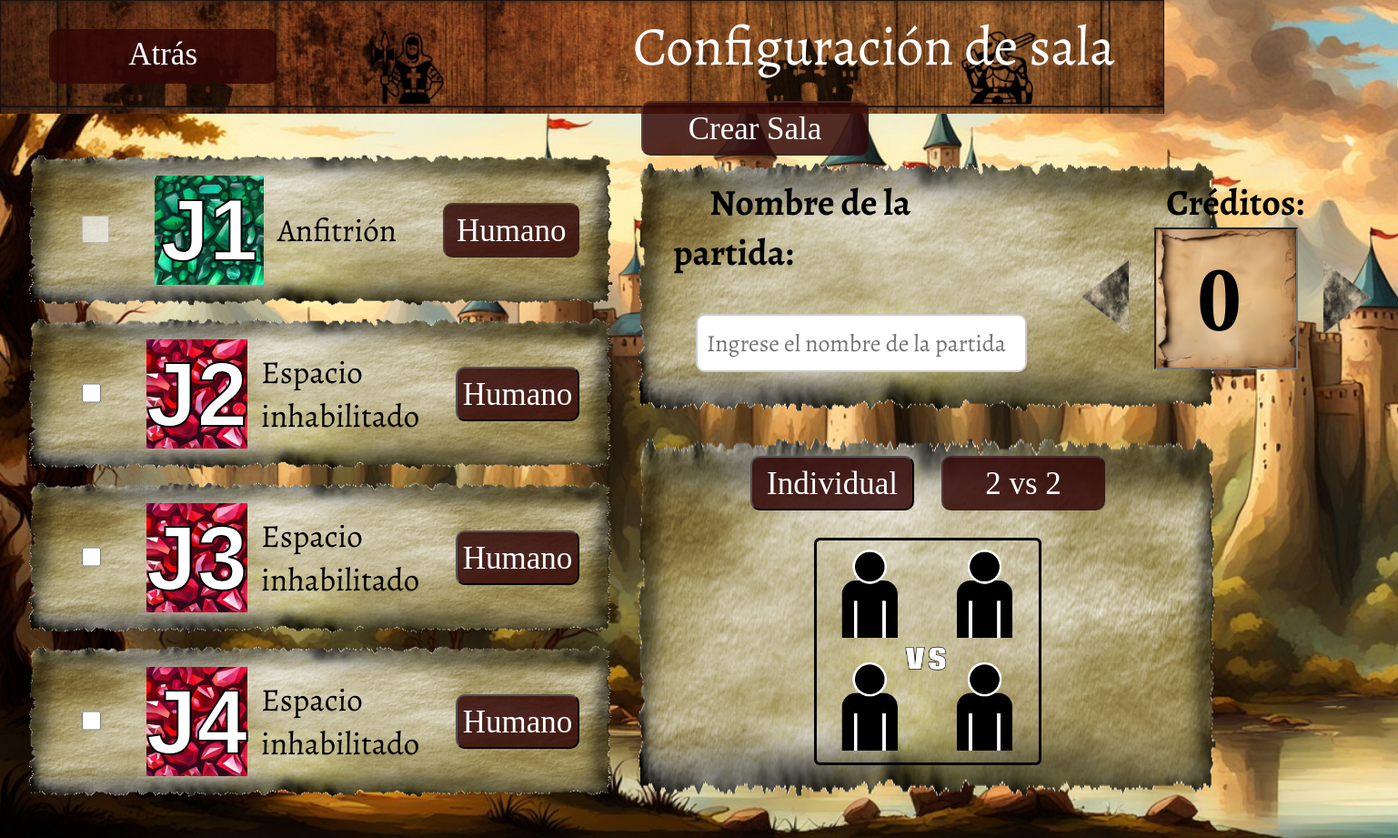
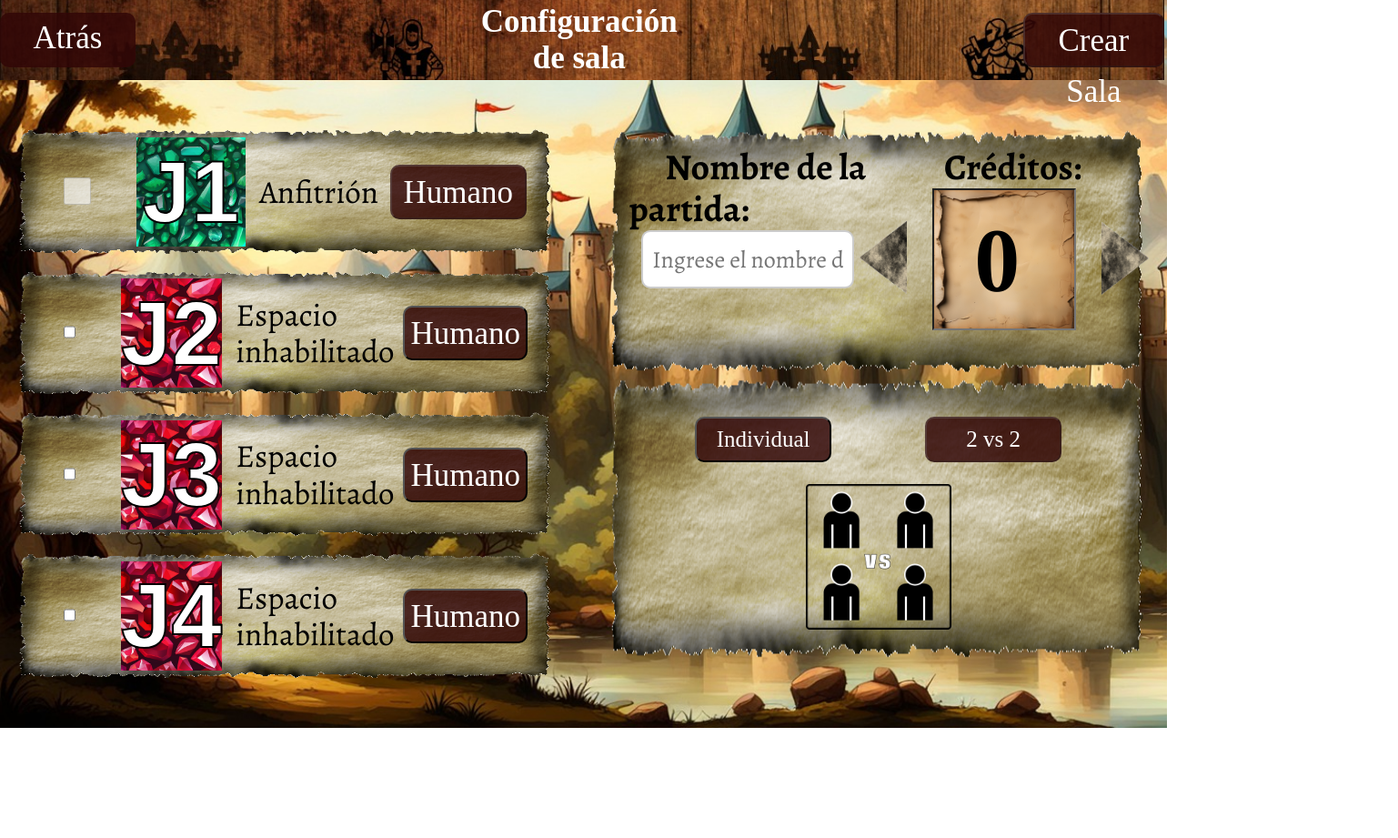
Before and after one commit to redclazz2/TheNexusBattlesIIModJuego, a plain HTML site: page Client/vistas/ConfiguracionSala.html in a window 1280 px wide. Shown: the whole page at 91% size, 1537 px wide, since content can reach past the window. After the commit the page ends 800 px from the top, so only its background shows below. Drawn offline with nearby package versions, Linux system fonts and the light colour scheme; a web font is replaced by a local one.

Commit message:
Ajuste de css en la vista configuración de partida

```diff
--- a/Client/estilos/configuracionSala.css
+++ b/Client/estilos/configuracionSala.css
@@ -8,7 +8,13 @@
     background-size: cover; /* Ajusta el tamaño de la imagen para cubrir todo el fondo */
     background-repeat: no-repeat;
   }
-
+h2{
+  font-family: 'Irish Grover';
+  text-align: center;
+  color: #fff;
+  font-size: 35px;
+  font-weight: 600;
+}
   /*--------------------------------------------------------------------------------------------
      estilo del titulo principal y los dos secundarios
   ----------------------------------------------------------------------------------------------*/
@@ -21,16 +27,16 @@
     font-size: 24px;
   }*/
   #title-box {
-    width: 100%; /* Ancho del contenedor: ocupa todo el ancho de la pantalla */
-    height: 105px; /* Alto del contenedor */
-    background-size: 100%; /* La imagen se estirará horizontalmente */
-    background-image: url(../img/barraMadera.png); /* Ruta de tu imagen de fondo */
-    color: #fff; /* Color del texto del título */
-    text-align: center;
-    padding: 10px 0;
-    font-size: 60px;
-    font-family: 'Alegreya', sans-serif;
+    background-image: url('../img/header.jpeg');
+    background-size: cover;
+    background-position: center;
+    height: 88px;
+    display: flex;
+    align-items: center;
     justify-content: space-between;
+    font-size: 22px;
+    position: relative;
+    z-index: 2;
   }
 
   #titleEquipo1 {
@@ -38,70 +44,88 @@
     /*color: #fff; /* Color del texto del título */
     text-align: center;
     padding: 10px 0;
-    font-size: 34px;
+    font-size: 24px;
   }
   #titleEquipo2 {
     /*background-color: #FF2D00; /* Color para el cuadro de título */
     /*color: #fff; /* Color del texto del título */
     text-align: center;
     padding: 10px 0;
-    font-size: 34px;
+    font-size: 24px;
   }
 
   #contenedorPrincipal { /*contiene todos los demas containers*/
-    height: 100vh;
+    height: calc(100vh - 88px); /* Toma el 100% del viewport height y resta la altura del header */
     display: flex;
     flex-direction: row;
     align-items: center;
+    justify-content: space-between;
     /*background-image: url(../img/fondoCastillo.png); /* Ruta de tu imagen de fondo */
     background-size: cover; /* Puedes cambiar a 'contain' u otros valores según tu preferencia */
     background-repeat: no-repeat;
-    height: 100%;
+
   }
+
+
 
   #contenedorIzquierdo {
     background-color: transparent;
     /*background-color: #f5e1b4; /* Color estilo juego de mesa */
-    width: 50%;
+    width: 46%;
     padding: 20px;
+    height: 85%;
+    display: flex;
+    flex-direction: column;
+    justify-content: space-between;
   }
 
   #contenedorDerecho {
+
+    padding: 20px;
     background-color: transparent; /* Color del fondo del contenedor */
     /*border: 1px solid #ccc; /* Borde del contenedor */
     /*box-shadow: 0 0 10px rgba(0, 0, 0, 0.1); /* Sombra del contenedor */
-    width: 50%;
-    padding: 20px;
+    width: 46%;
+    height: 85%;
+    display: flex;
+    flex-direction: column;
+    justify-content: space-between;
   }
 
   .subcontenedor1 {
-    height: 48%;
+
     background-color: rgba(217, 217, 217, 0.0);
     background-size: 100% 100%;
     background-image: url(../img/pergamino.png);
-    margin-bottom: 20px;
-    margin-top: 30px;
     padding: 10px;
     display: flex; /* Hacer que el contenedor sea un flex container */
     /*align-items: center; /* Centrar verticalmente los elementos en el contenedor */
-    align-items: flex-start;
+
     flex-direction: row; /* Alinear los elementos en una columna */
   }
 
   .subcontenedor2 {
     /*background-color: #D9D9D9/*#c5d6d3; /* Color estilo juego de mesa */
-    height: 48%;
+
+    height: 340px;
     background-color: rgba(217, 217, 217, 0.0);
     background-size: 100% 100%;
     background-image: url(../img/pergamino.png);
     margin-bottom: 20px;
     padding: 10px;
+    display: flex;
+    flex-direction: column;
+    justify-content: space-evenly
   }
-
+  @media screen and (min-width: 1900px) {
+    .subcontenedor2{
+      height: 500px;
+    }
+  }
   .subcontenedor1-1{
     margin-bottom: 0px;
     /*margin-top: 30px;*/
-    margin-left: 20px;
+    width: 46%;
     padding: 10px;
     display: flex; /* Hacer que el contenedor sea un flex container */
     align-items: center; /* Centrar verticalmente los elementos en el contenedor */
@@ -110,15 +134,13 @@
 
   #nombrePartida {
     font-family: 'Alegreya', sans-serif;
-    width: 340px; /* Ancho del cuadro de texto */
+    width: 80%; /* Ancho del cuadro de texto */
     height: 40px; /* Altura del cuadro de texto */
     border: 2px solid #ccc; /* Borde con color gris claro */
     border-radius: 10px; /* Esquinas redondeadas */
     padding: 10px; /* Espacio interno para el texto */
-    font-size: 16px; /* Tamaño de fuente */
-    margin-bottom: 10px;
-    margin-top: 40px;
-    margin-left: 25px;
+    font-size: 10px; /* Tamaño de fuente */
+
   }
 
 
@@ -204,12 +226,9 @@
     background-color: rgba(217, 217, 217, 0.0);
     background-image: url(../img/pergamino.png); /* Ruta de tu imagen de fondo */
     background-size: 100% 100%; /* Deformar la imagen para llenar el contenedor */
-    padding: 10px;
-    margin: 10px;
     /*border: 1px solid #ccc; /* Borde del cuadro del jugador */
     /*box-shadow: 0 0 5px rgba(0, 0, 0, 0.2); /* Sombra del cuadro del jugador */
-    width: calc(98%); /* Ancho de cada cuadro */
-    height: 150px;
+    height: 23%;
 
     /*background-repeat: no-repeat; /* Evita la repetición de la imagen de fondo */
   }
@@ -306,33 +325,52 @@
   .botonIndividual {
     display: inline-block;  /* Cambiamos de inline a inline-block */
     text-align: center;
-    width: 180px;
-    height: 60px;
+    width: 150px;
+    height: 50px;
     font-family: 'IrishGrover';
     background-color: rgba(49, 7, 7, 0.84);
     color: white;
-    font-size: 35px;
+    font-size: 25px;
     border-radius: 10px;
     line-height: 1.6;
     text-decoration: none;
     margin-right: 30px;
+    margin-top: 10px;
+
   }
 
   .boton2vs2 {
     display: inline-block;  /* Cambiamos de inline a inline-block */
     text-align: center;
-    width: 180px;
-    height: 60px;
+    width: 150px;
+    height: 50px;
     font-family: 'IrishGrover';
     background-color: rgba(49, 7, 7, 0.84);
     color: white;
-    font-size: 35px;
+    font-size: 25px;
     border-radius: 10px;
     line-height: 1.6;
     text-decoration: none;
     /*margin-right: 30px;*/
+    margin-top: 10px;
   }
+  @media screen and (min-width: 1900px) {
+    .botonIndividual {
+      width: 180px;
+      height: 60px;
+      font-size: 35px;
+      margin-top: 34px;
 
+    }
+
+    .boton2vs2 {
+      width: 180px;
+      height: 60px;
+      font-size: 35px;
+      margin-top: 35px;
+
+    }
+  }
 
   .cuadroJ1 {
     width: 120px;
@@ -389,19 +427,19 @@
      estilo del contenedor de opciones de equipo
   ----------------------------------------------------------------------------------------------*/
   .contenedorEquipos {
-    height: 400%;
+
     display: flex;
-    flex-direction: row;
-    justify-content: center;
-    margin-top: 15px;
-    margin-bottom: 30px;
+    justify-content: space-evenly;
+    align-items: center;
+    padding: 0px 10px;
+
   }
 
   .imagenEquipos {
-    width: 250px; /* Cambia el ancho de la imagen en píxeles */
-    height: 250px; /* Cambia el alto de la imagen en píxeles */
+    width: 160px; /* Cambia el ancho de la imagen en píxeles */
+   /* Cambia el alto de la imagen en píxeles */
     object-fit: cover;
-    justify-content: center;
+
   }
   .columna {
     display: flex;
@@ -409,6 +447,7 @@
     flex-wrap: wrap;
     justify-content: space-between;
     align-items: center;
+    font-size: 10px;
     font-family: 'IrishGrover';
     background-color: #e6e6e6; /* Color del cuadro del jugador */
     padding: 10px;
@@ -416,11 +455,15 @@
     /*text-align: center;*/
     border: 1px solid #ccc; /* Borde del cuadro del jugador */
     box-shadow: 0 0 5px rgba(0, 0, 0, 0.2); /* Sombra del cuadro del jugador */
-    width: 150px;
+    width: 180px;
+    height: 150px;
     background-image: url(../img/papel.png);
     background-size: 100% 100%;
   }
-
+  input[type="checkbox"]:not(.checkboxJugador) {
+    width: 19px;
+    height: 19px;
+  }
   .invisible {
     display: none;
   }
--- a/Client/vistas/ConfiguracionSala.html
+++ b/Client/vistas/ConfiguracionSala.html
@@ -4,6 +4,10 @@
 <meta charset="UTF-8">
 <meta name="viewport" content="width=device-width, initial-scale=1.0">
 <link rel="stylesheet" href="../estilos/configuracionSala.css">
+<link rel="stylesheet" href="../estilos/normalize.css">
+<link href="https://fonts.googleapis.com/css2?family=Barlow:wght@500;600;800&family=Irish+Grover&family=Playfair+Display:wght@700&family=Raleway:wght@400;700;900&display=swap" rel="stylesheet">
+
+
 <title>Configuración de sala</title>
 
 
@@ -94,7 +98,9 @@
 <body>
   <div id="title-box">
     <a class="botonMenu1" href="./UnirseCrearPartida.html">Atrás</a>
-    Configuración de sala
+    <h2>
+      Configuración de sala
+    </h2>
     <button class="botonMenu2" id="crearSalaBoton" disabled>Crear Sala</button>
   </div>
   <div id="contenedorPrincipal">
```
